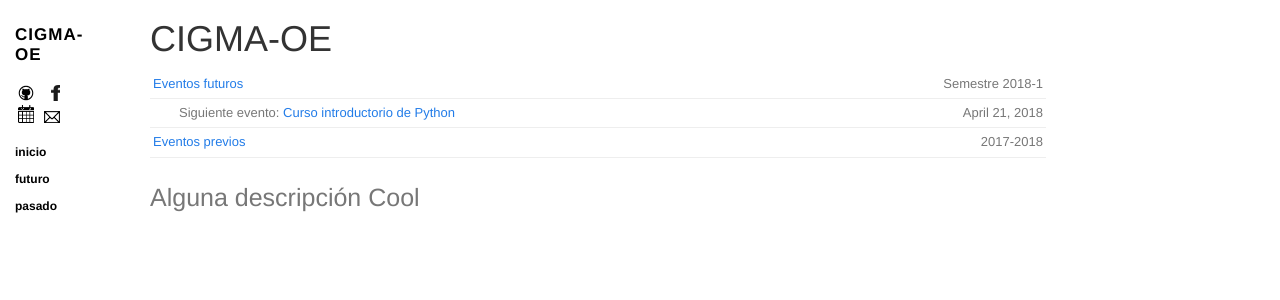
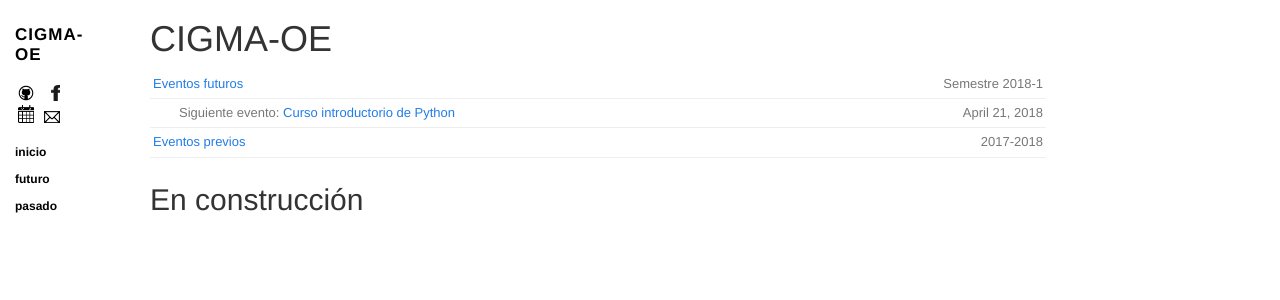
Before and after one commit to camiloll/cigma-oe.github.io, a Jekyll site: the page built from index.md, in a window 1280 px wide. Shown: the top 300 px of the page. Built offline with Jekyll 4.4.1, drawn with Linux system fonts in a browser that asks for light colours; nearby versions of some CDN libraries.

Commit message:
un poco mas presentable

```diff
--- a/index.md
+++ b/index.md
@@ -25,5 +25,5 @@ title: "About"
 </li>
 </ul>
 
-### Alguna descripción Cool
+## En construcción
 </section>
```
